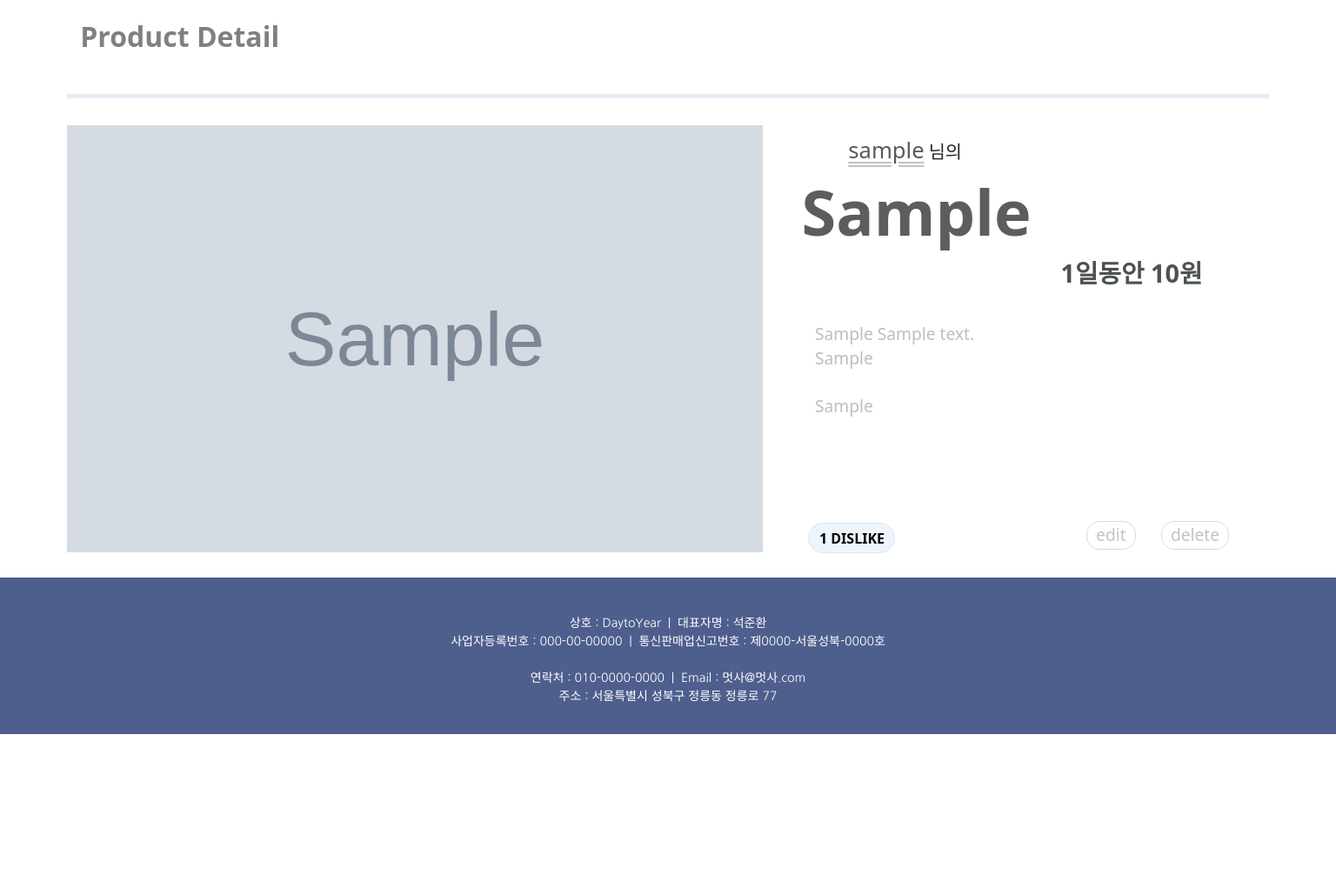
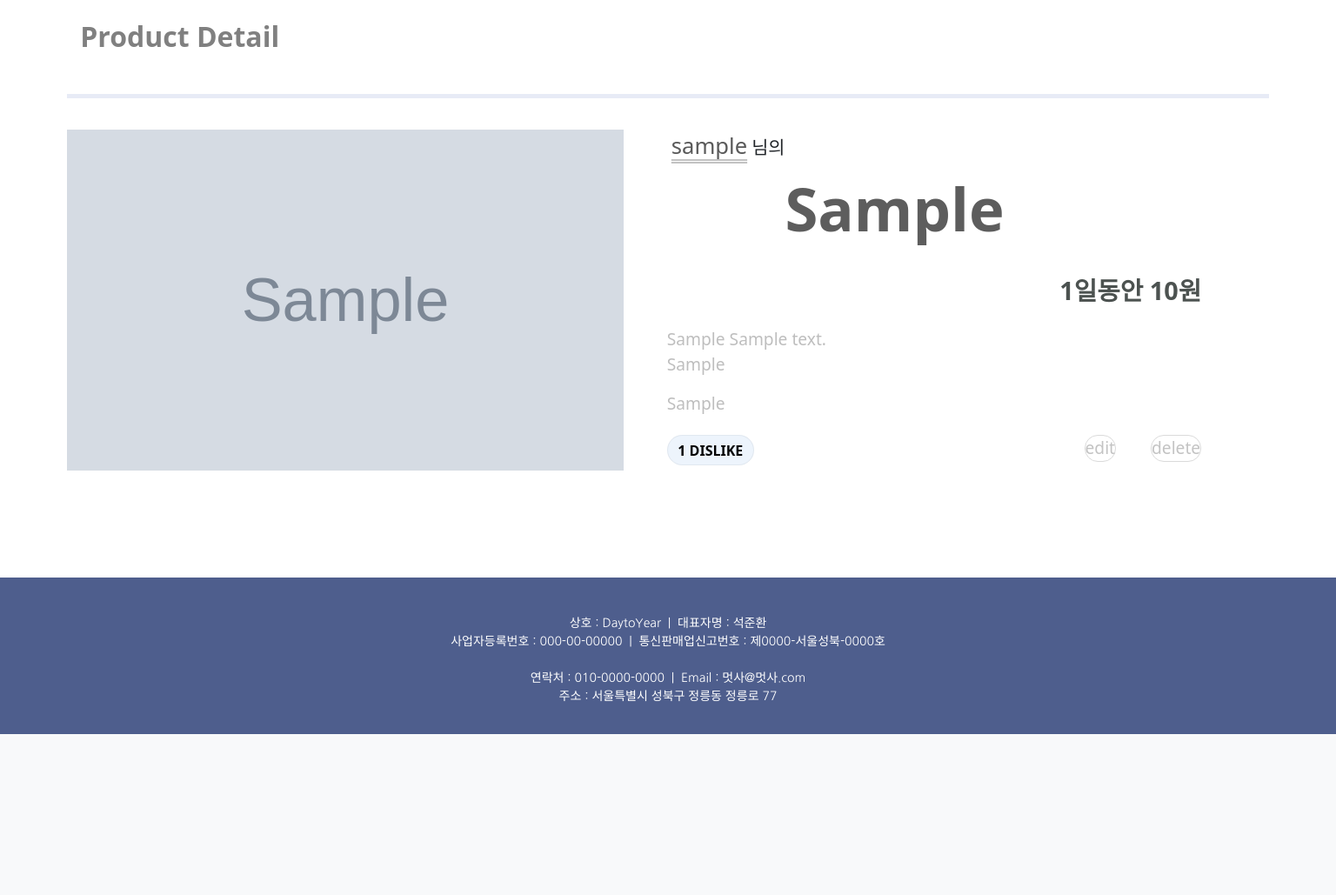
Before and after one commit to likelion-kookmin/Day-to-Year, a Django app: page /rental/product/1 in a window 1536 px wide. Shown: the part 76-1105 px from the top of the page at 87% size. After the commit the page ends 920 px from the top, so only its background shows below. Run offline with Django 3.2, Linux system fonts and the light colour scheme; a user stored in the database is signed in; tables that the repository leaves empty hold one stand-in row (values such as "Sample post"); grey boxes marked "Sample" are stand-in pictures.

Commit message:
product css

```diff
--- a/day_to_year/rental/templates/product.html
+++ b/day_to_year/rental/templates/product.html
@@ -15,7 +15,7 @@
         <hr>
         <article class="left">
             {% if rental.images %}
-            <img src="{{ rental.images.url }}" width="800" height="491">
+            <img src="{{ rental.images.url }}" width="640px" height="392px">
             {% endif %}
         </article>
         <aside class="right">
@@ -24,8 +24,7 @@
                 <h1>{{rental.product}}</h1><br>
                 <p class="rentterm">{{rental.rentterm}}일동안 {{rental.price}}원</p>
                 <br>
-                <p class="rental_address">{{rental.location_city}} {{rental.location_detail}}</p><br>
-                <p class="rentalinformation">{{rental.information}}</p><br>
+                <p class="rental_address">{{rental.location_city}} {{rental.location_detail}}<br>{{rental.information}}</p><br>
                 <p class="rental_chat">{{rental.chatting}}</p>
                 {% if user.is_authenticated %}<!--<img src="" alt="좋아요" width="100px" height="100px">-->
                 {% if liked %}
@@ -33,8 +32,8 @@
                 {% else %}
                 <button id="like"><a class="like1 hov" href="{% url 'like' rental.id %}">{{total_likes}} LIKE</a></button>
                 {% endif %}
+                <a class="edit hov" href="{% url 'delete' rental.id %}">delete</a>
                 <a class="edit edit1 hov" href="{% url 'edit' rental.id %}">edit</a>
-                <a class="edit hov" href="{% url 'delete' rental.id %}">delete</a>
                 {% endif %}
             </div>
 
--- a/day_to_year/static/rental/css/product.css
+++ b/day_to_year/static/rental/css/product.css
@@ -1,10 +1,3 @@
-/*
-##Device = Desktops
-##Screen = 1281px to higher resolution desktops
-##Device = 데스크탑
-##Screen = 1281px 이상 해상도 데스크탑
-*/
-
 @media (min-width: 1281px) {
 
 
@@ -19,7 +12,7 @@ a {color:rgb(0, 0, 0); text-decoration: none;}
     font-size: 1.6rem;
     opacity: 1.0;
     text-decoration: underline;
-    text-underline-offset: 4px;
+    text-underline-offset: 6px;
     text-decoration-color: rgb(194, 194, 194);
     text-decoration-style: double;
 }
@@ -56,81 +49,59 @@ hr {
 .left {
     float:left;
     padding-left: 5%;
-    padding-top: 1%;
+    padding-top: 20px;
     padding-bottom: 5%;
 }
 
 .right {
+    width: 40%;
     float: left;
-    width: 40%;
-    height: 900px;
+    margin-left: 50px;
+    margin-top: 20px;
 }
 
 .right h1 {
-    font-size: 4.5rem;
+    font-size: 4.3rem;
     font-weight: bolder;
     color:rgb(93, 93, 93);
-    position:absolute;
-    top:30%;
-    left:60%;
+    margin-top: 25px;
 }
 
 .nick {
     font-size: 1.3rem;
     font-weight: 300;
-    position:absolute;
-    top:25%;
-    right:28%;
+    float:left;
 }
 
 
 .rentterm {
-    position:absolute;
-    top:40%;
-    right:10%;
+    float:right;
     font-size: 1.8rem;
     font-weight: bold;
     color:rgb(76, 82, 80);
-    margin-left: 10%;
 }
 
 .rental_address {
-    position: absolute;
-    top:50%;
-    left:61%;
+    float: left;
+    margin-top: 40px;
+    font-size: 1.2rem;
+    color:rgb(190, 190, 190);
+}
+
+
+.rental_chat {
     font-size: 1.2rem;
     font-weight: 400;
     color:rgb(190, 190, 190);
-    line-height: 0px;
-}
-
-.rentalinformation {
-    color: rgb(190, 190, 190);
-    position:absolute;
-    top:53%;
-    left:61%;
-    font-size: 1.2rem;
-    font-weight: 400;
-    margin-bottom: 100px;
-    float:left;
-    line-height: 0px;
-}
-
-.rental_chat {
-    position: absolute;
-    top:59%;
-    left:61%;
-    font-size: 1.2rem;
-    font-weight: 400;
-    color:rgb(190, 190, 190);
-    line-height: 0px;
+    margin-top: 90px;
 }
 
 #like {
     color: white;
-    position: absolute;
+    /*position: absolute;
     top: 72%;
-    right: 32%;
+    right: 32%;*/
+    float: left;
     height: 35px;
     width:100px;
     border: 1px solid #d3d9e077;
@@ -139,20 +110,20 @@ hr {
     text-align: center;
     line-height: 32px;
     font-weight: 800;
-    margin: 15px;
+    margin-top: 5px;
     background-color: #edf4fc;
 }
 
 
 
 .edit {
-    position: absolute;
+    /*position: absolute;
     top: 40%;
-    right: 8%;
+    right: 8%;*/
+    float: right;
     font-size: 1.2rem;
-    margin-left: 8%;
-    margin-top: 20%;
-    padding: 1px 10px;
+    margin-top: 5px;
+    margin-left: 40px;
     border: 1px solid #dadada;
     border-radius: 15px;
     color: #c3c3c3
--- a/day_to_year/static/rental/css/rental.css
+++ b/day_to_year/static/rental/css/rental.css
@@ -26,14 +26,12 @@ hr {
 
 .product_rental {
     background-color: #edf4fc/*#f1f5ff*/;
-
     float: left;
     border: 1px solid #d3d9e077;
-    margin: 0px 50px;
+    margin: 10px 20px;
     width:400px;
     height: 350px;
     padding: 25px 40px;
-    margin: 20px;
     opacity:1.0;
 }
 
```
